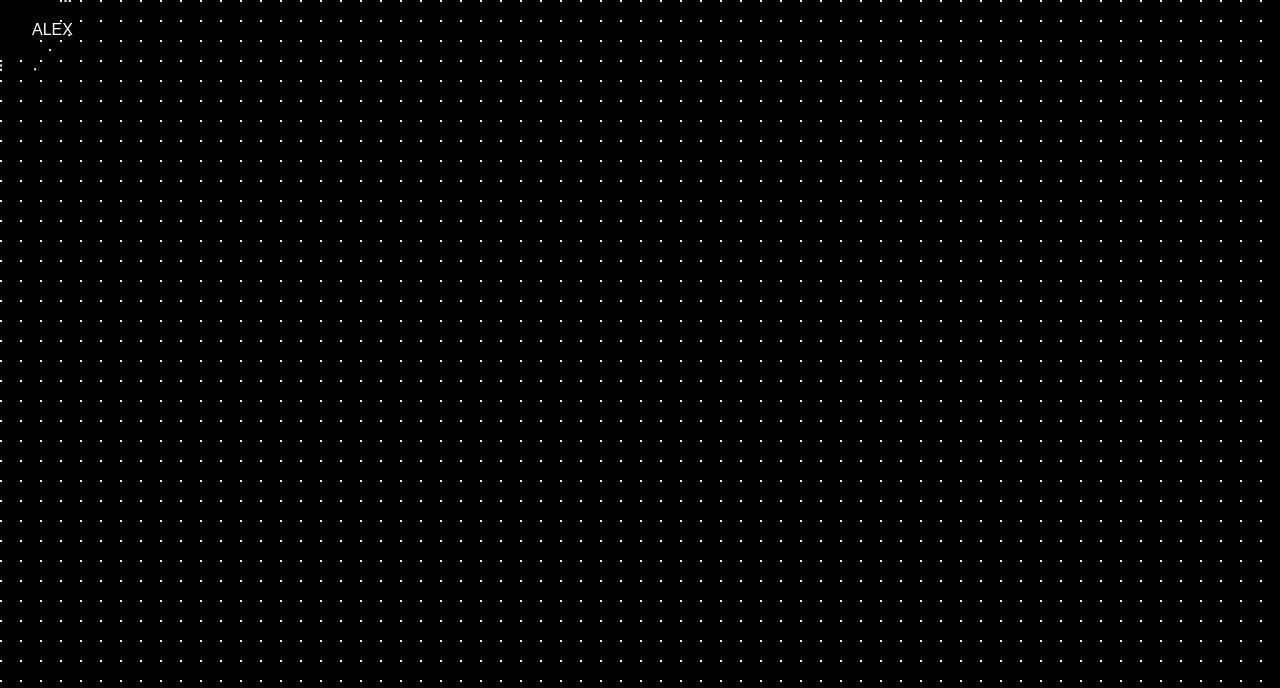
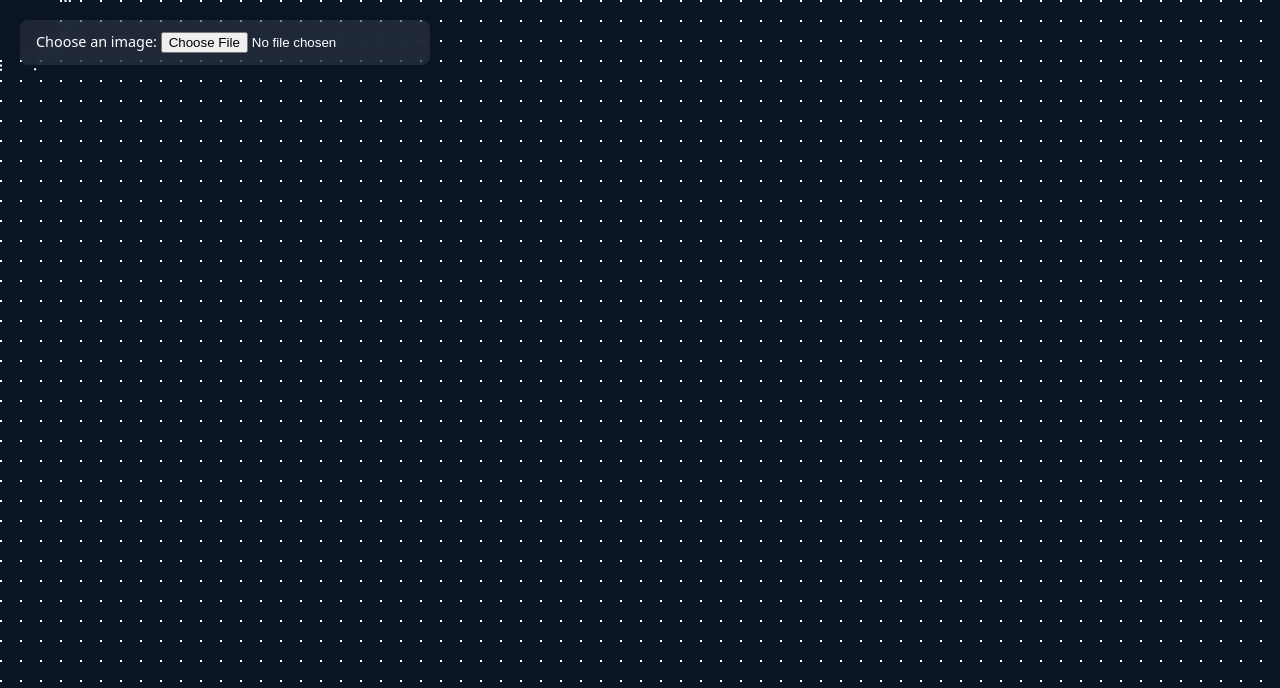
Before and after one commit to xelqo/particles, a plain HTML site: page index.html in a window 1280 px wide. Shown: the top 688 px of the page. Drawn offline with Linux system fonts and the light colour scheme.

Commit message:
html and css

```diff
--- a/index.html
+++ b/index.html
@@ -4,20 +4,15 @@
     <meta charset="UTF-8">
     <meta name="viewport" content="width=device-width, initial-scale=1.0">
     <link rel="stylesheet" href="style.css">
-    <title>Document</title>
+    <title>Image Particles</title>
 </head>
 <body>
 
     <canvas id="canvas"></canvas>
 
-    <header>
-        <h1>Alex</h1>
-    </header>
-
-    <div class="hero">
-        <h1>i'm </br> goated</h1>
+    <div class="controls">
+        <label>Choose an image: <input type="file" id="upload" accept="image/*"></label>
     </div>
-
 
     <script src="./app.js"></script>
 </body>
--- a/style.css
+++ b/style.css
@@ -1,48 +1,31 @@
-*{
-    margin: 0;
-    padding: 0;
-    box-sizing: border-box;
-    min-width: 0;
-    font-family: sans-serif;
-    text-transform: uppercase;
-    font-weight: 400;
-    color: white;
+* { margin: 0; padding: 0; box-sizing: border-box; }
+
+html, body {
+    width: 100%;
+    height: 100%;
+    overflow: hidden;
+    background: #0b1424;
+    font-family: system-ui, sans-serif;
+    color: #fff;
 }
 
-html, body{
-    background-color: black;
+#canvas {
+    position: fixed;
+    top: 0;
+    left: 0;
+    z-index: 0;
 }
 
-canvas{
-    position: absolute;
-    top: 0;
-    left: 0;
-    width: 100%;
-    height: 100svh;
-
+.controls {
+    position: fixed;
+    top: 20px;
+    left: 20px;
+    z-index: 2;
+    background: rgba(255, 255, 255, 0.08);
+    padding: 12px 16px;
+    border-radius: 8px;
+    backdrop-filter: blur(6px);
+    font-size: 0.9rem;
 }
 
-header{
-    position: relative;
-    height: 60px;
-    width: 100px;
-    display: flex;
-    align-items: center;
-    padding-left: 2rem;
-
-}
-
-header h1{
-    font-size: 1rem;
-}
-
-.hero {
-    position: relative;
-    height: calc(100svh - 60px);
-}
-
-.hero h1{
-    position: absolute;
-    bottom: 2rem;
-    left: 2rem;
-}
+.controls input[type="file"] { color: #fff; }
```
